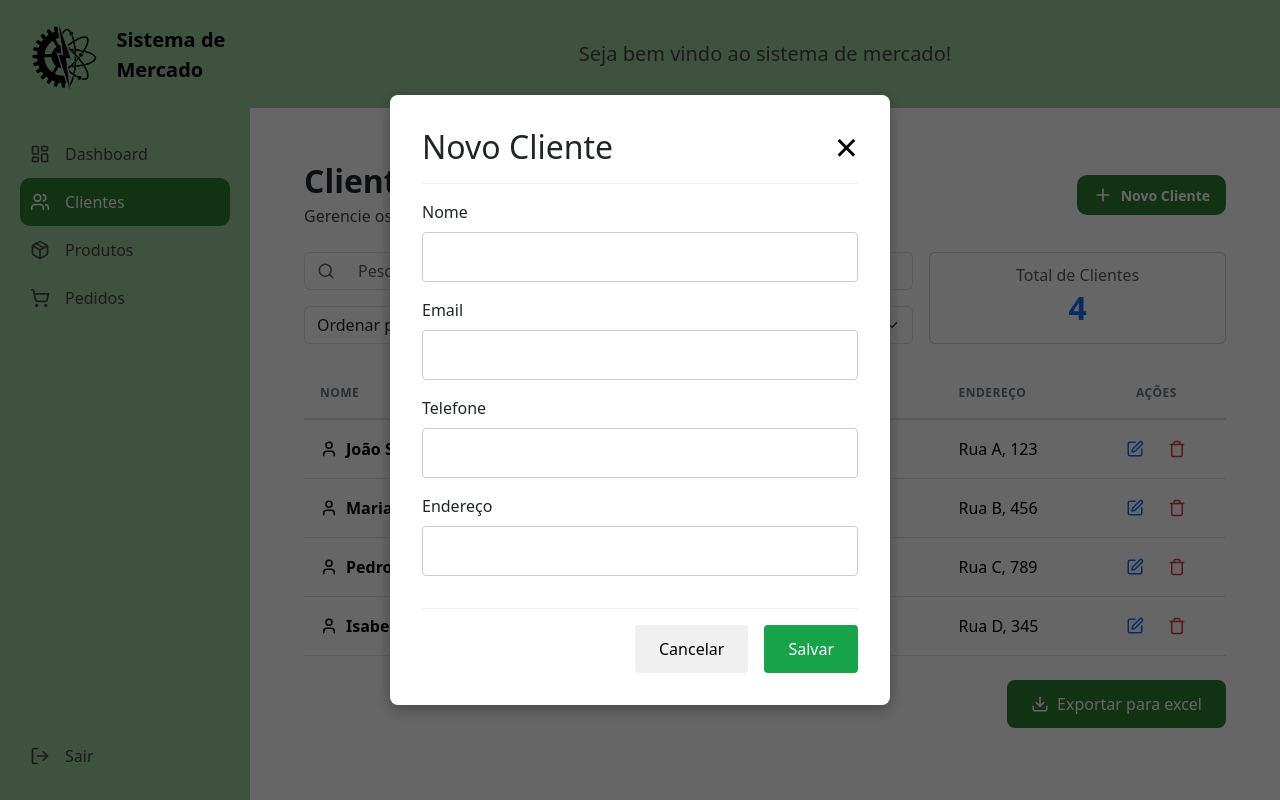
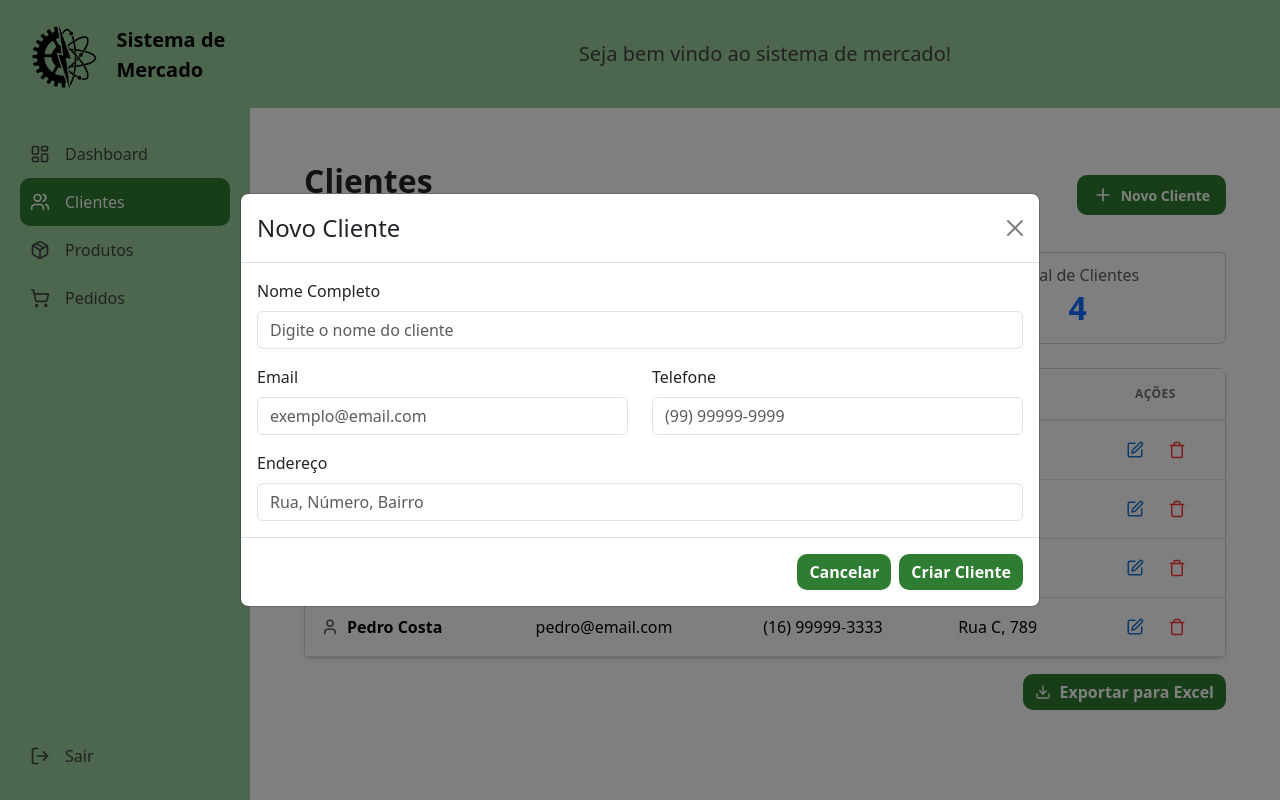
Before and after one commit to renatomalaco/Teste-Admissional-Estagio-React, a React (Vite) app: page /clientes in a window 1280 px wide. Both pictures are taken after a click on the button "Novo Cliente". Built offline with nearby package versions, Linux system fonts and the light colour scheme.

Commit message:
Ajuste de funcionalidade

```diff
--- a/package.json
+++ b/package.json
@@ -20,7 +20,8 @@
     "react-router-dom": "^7.6.3",
     "react-toastify": "^11.0.5",
     "sass": "^1.89.2",
-    "styled-components": "^6.1.19"
+    "styled-components": "^6.1.19",
+    "xlsx": "^0.18.5"
   },
   "devDependencies": {
     "@eslint/js": "^9.29.0",
--- a/src/components/ClientForm/index.jsx
+++ b/src/components/ClientForm/index.jsx
@@ -1,27 +1,28 @@
 import { useState, useEffect } from 'react';
-import './style.scss'; // Criaremos este arquivo a seguir
+import { Modal, Button, Form, Row, Col } from 'react-bootstrap';
 
-const ClientForm = ({ show, handleClose, handleSubmit, initialData }) => {
+export default function ClientForm({ show, handleClose, handleSubmit, initialData }) {
   const [formData, setFormData] = useState({
     name: '',
     email: '',
     phone: '',
-    address: ''
+    address: '',
   });
 
+  const isEditing = !!initialData;
+
   useEffect(() => {
-    // Se 'initialData' existir (modo de edição), preenche o formulário.
-    // Senão, reseta para os valores iniciais (modo de criação).
-    if (initialData) {
-      setFormData(initialData);
+    if (isEditing) {
+      setFormData({
+        name: initialData.name,
+        email: initialData.email,
+        phone: initialData.phone,
+        address: initialData.address,
+      });
     } else {
       setFormData({ name: '', email: '', phone: '', address: '' });
     }
-  }, [initialData, show]);
-
-  if (!show) {
-    return null;
-  }
+  }, [initialData, isEditing]);
 
   const handleChange = (e) => {
     const { name, value } = e.target;
@@ -34,37 +35,44 @@ const ClientForm = ({ show, handleClose, handleSubmit, initialData }) => {
   };
 
   return (
-    <div className="modal-overlay" onClick={handleClose}>
-      <div className="modal-content" onClick={e => e.stopPropagation()}>
-        <div className="modal-header">
-          <h2>{initialData ? 'Editar Cliente' : 'Novo Cliente'}</h2>
-          <button onClick={handleClose} className="close-button">&times;</button>
-        </div>
-        <form onSubmit={onFormSubmit} className="modal-body">
-          <div className="form-group">
-            <label htmlFor="name">Nome</label>
-            <input type="text" id="name" name="name" value={formData.name} onChange={handleChange} required />
-          </div>
-          <div className="form-group">
-            <label htmlFor="email">Email</label>
-            <input type="email" id="email" name="email" value={formData.email} onChange={handleChange} required />
-          </div>
-          <div className="form-group">
-            <label htmlFor="phone">Telefone</label>
-            <input type="tel" id="phone" name="phone" value={formData.phone} onChange={handleChange} />
-          </div>
-          <div className="form-group">
-            <label htmlFor="address">Endereço</label>
-            <input type="text" id="address" name="address" value={formData.address} onChange={handleChange} />
-          </div>
-          <div className="modal-footer">
-            <button type="button" className="btn-secondary" onClick={handleClose}>Cancelar</button>
-            <button type="submit" className="btn-primary">Salvar</button>
-          </div>
-        </form>
-      </div>
-    </div>
+    <Modal show={show} onHide={handleClose} centered size="lg">
+      <Modal.Header closeButton>
+        <Modal.Title>{isEditing ? 'Editar Cliente' : 'Novo Cliente'}</Modal.Title>
+      </Modal.Header>
+      <Form onSubmit={onFormSubmit}>
+        <Modal.Body>
+          <Form.Group className="mb-3">
+            <Form.Label>Nome Completo</Form.Label>
+            <Form.Control type="text" name="name" value={formData.name} onChange={handleChange} placeholder="Digite o nome do cliente" required />
+          </Form.Group>
+          <Row>
+            <Col md={6}>
+              <Form.Group className="mb-3">
+                <Form.Label>Email</Form.Label>
+                <Form.Control type="email" name="email" value={formData.email} onChange={handleChange} placeholder="exemplo@email.com" required />
+              </Form.Group>
+            </Col>
+            <Col md={6}>
+              <Form.Group className="mb-3">
+                <Form.Label>Telefone</Form.Label>
+                <Form.Control type="text" name="phone" value={formData.phone} onChange={handleChange} placeholder="(99) 99999-9999" />
+              </Form.Group>
+            </Col>
+          </Row>
+          <Form.Group>
+            <Form.Label>Endereço</Form.Label>
+            <Form.Control type="text" name="address" value={formData.address} onChange={handleChange} placeholder="Rua, Número, Bairro" />
+          </Form.Group>
+        </Modal.Body>
+        <Modal.Footer>
+          <Button variant="secondary" onClick={handleClose}>
+            Cancelar
+          </Button>
+          <Button variant="primary" type="submit">
+            {isEditing ? 'Atualizar Cliente' : 'Criar Cliente'}
+          </Button>
+        </Modal.Footer>
+      </Form>
+    </Modal>
   );
-};
-
-export default ClientForm;
+}
--- a/src/pages/Clientes/index.jsx
+++ b/src/pages/Clientes/index.jsx
@@ -1,59 +1,34 @@
+import { useState, useEffect, useMemo } from 'react';
+import { Search, SquarePen, Trash, User, Plus, Download } from 'lucide-react';
+import * as XLSX from 'xlsx';
+import PageHeader from '../../components/PageHeader';
+import ClientForm from '../../components/ClientForm';
 import './style.scss';
-import PageHeader from '../../components/PageHeader';
-import { Search, Download, SquarePen, Trash, User, Plus } from 'lucide-react';
-import { useState, useEffect, useMemo } from 'react';
-import ClientForm from '../../components/ClientForm';
 
 const mockClients = [
-    {
-        id: 1,
-        name: 'João Silva',
-        email: 'joao@email.com',
-        phone: '(16) 99999-1111',
-        address: 'Rua A, 123'
-    },
-    {
-        id: 2,
-        name: 'Maria Santos',
-        email: 'maria@email.com',
-        phone: '(16) 99999-2222',
-        address: 'Rua B, 456'
-    },
-    {
-        id: 3,
-        name: 'Pedro Costa',
-        email: 'pedro@email.com',
-        phone: '(16) 99999-3333',
-        address: 'Rua C, 789'
-    },
-    {
-        id: 4,
-        name: 'Isabela Souza',
-        email: 'isabela@email.com',
-        phone: '(16) 99999-4444',
-        address: 'Rua D, 345'
-    },
+    { id: 1, name: 'João Silva', email: 'joao@email.com', phone: '(16) 99999-1111', address: 'Rua A, 123' },
+    { id: 2, name: 'Maria Santos', email: 'maria@email.com', phone: '(16) 99999-2222', address: 'Rua B, 456' },
+    { id: 3, name: 'Pedro Costa', email: 'pedro@email.com', phone: '(16) 99999-3333', address: 'Rua C, 789' },
+    { id: 4, name: 'Isabela Souza', email: 'isabela@email.com', phone: '(16) 99999-4444', address: 'Rua D, 345' },
 ];
 
 const Clientes = () => {
-  // Lógica de estado e localStorage
   const [clients, setClients] = useState(() => {
     try {
         const storedClients = localStorage.getItem('clients');
         return storedClients ? JSON.parse(storedClients) : mockClients;
     } catch { return mockClients; }
   });
+
   useEffect(() => {
     localStorage.setItem('clients', JSON.stringify(clients));
   }, [clients]);
 
-  // Estados para UI e dados
   const [showModal, setShowModal] = useState(false);
   const [editingClient, setEditingClient] = useState(null);
   const [searchTerm, setSearchTerm] = useState('');
-  const [sortOrder, setSortOrder] = useState('');
+  const [sortOrder, setSortOrder] = useState('name-asc');
 
-  // Filtra e ordena os clientes com useMemo para otimização
   const displayedClients = useMemo(() => {
     let filtered = [...clients].filter(client =>
       client.name.toLowerCase().includes(searchTerm.toLowerCase())
@@ -69,6 +44,9 @@ const Clientes = () => {
       case 'email-asc':
         filtered.sort((a, b) => a.email.localeCompare(b.email));
         break;
+      case 'phone-asc':
+        filtered.sort((a, b) => a.phone.localeCompare(b.phone));
+        break;
       case 'address-asc':
         filtered.sort((a, b) => a.address.localeCompare(b.address));
         break;
@@ -78,7 +56,6 @@ const Clientes = () => {
     return filtered;
   }, [clients, searchTerm, sortOrder]);
 
-  // Handlers para o Modal e CRUD
   const handleCloseModal = () => {
     setShowModal(false);
     setEditingClient(null);
@@ -106,21 +83,36 @@ const Clientes = () => {
   };
 
   const handleExportClick = () => {
-    alert('Lógica de exportação para Excel seria chamada aqui!');
+    if (displayedClients.length === 0) {
+      alert("Não há dados para exportar.");
+      return;
+    }
+
+    const dataToExport = displayedClients.map(client => ({
+      'Nome': client.name,
+      'Email': client.email,
+      'Telefone': client.phone,
+      'Endereço': client.address,
+    }));
+
+    const worksheet = XLSX.utils.json_to_sheet(dataToExport);
+    const workbook = XLSX.utils.book_new();
+    XLSX.utils.book_append_sheet(workbook, worksheet, "Clientes");
+
+    XLSX.writeFile(workbook, "ListaDeClientes.xlsx");
   };
 
   return (
-    // Estrutura de layout inspirada em Bootstrap, como na página de Produtos
     <div className="container-fluid p-3 p-md-4">
       <PageHeader
         title="Clientes"
         subtitle="Gerencie os clientes do seu mercado"
         buttonText="Novo Cliente"
         onButtonClick={() => handleShowModal()}
+        buttonClassName="d-none d-lg-flex"
       />
 
       <div className="mt-4">
-        {/* Filtros e Card de Stats */}
         <div className="row mb-4 g-3">
           <div className="col-lg-8">
             <div className="d-flex flex-column gap-3 h-100">
@@ -139,17 +131,17 @@ const Clientes = () => {
                 value={sortOrder}
                 onChange={(e) => setSortOrder(e.target.value)}
               >
-                <option value="">Ordenar por...</option>
-                <option value="name-asc">Nome (A-Z)</option>
-                <option value="name-desc">Nome (Z-A)</option>
+                <option value="name-asc">Ordenar por: Nome (A-Z)</option>
+                <option value="name-desc">Ordenar por: Nome (Z-A)</option>
                 <option value="email-asc">Ordenar por: Email</option>
+                <option value="phone-asc">Ordenar por: Telefone</option>
                 <option value="address-asc">Ordenar por: Endereço</option>
               </select>
             </div>
           </div>
           <div className="col-lg-4">
             <div className="card text-center h-100">
-              <div className="card-body py-3 d-flex flex-column justify-content-center">
+              <div className="card-body py-2 d-flex flex-column justify-content-center">
                 <h6 className="card-subtitle mb-1 text-muted">Total de Clientes</h6>
                 <p className="card-text h2 fw-bold text-primary mb-0">{displayedClients.length}</p>
               </div>
@@ -157,39 +149,16 @@ const Clientes = () => {
           </div>
         </div>
 
-        {/* Tabela de Clientes */}
-        {/* <div className="table-container">
-          <table className="clients-table">
-            <thead>
-              <tr>
-                <th>Nome</th><th>Email</th><th>Telefone</th><th>Endereço</th><th className="actions-header">Ações</th>
-              </tr>
-            </thead>
-            <tbody>
-              {displayedClients.map((client) => (
-                <tr key={client.id}>
-                  <td data-label="Nome"><User className="icon-cell" /> {client.name}</td>
-                  <td data-label="Email">{client.email}</td>
-                  <td data-label="Telefone">{client.phone}</td>
-                  <td data-label="Endereço">{client.address}</td>
-                  <td data-label="Ações" className="actions-cell">
-                    <button onClick={() => handleShowModal(client)} className="icon-button edit" title="Editar"><SquarePen /></button>
-                    <button onClick={() => handleDelete(client.id)} className="icon-button delete" title="Excluir"><Trash /></button>
-                  </td>
-                </tr>
-              ))}
-            </tbody>
-          </table> */}
-
-        <div className="table-responsive">
+        <div className="card shadow-sm d-none d-lg-block">
+          <div className="table-responsive">
             <table className="table table-hover align-middle mb-0">
               <thead>
                 <tr>
-                  <th scope="col">Nome</th>
-                  <th scope="col">Email</th>
-                  <th scope="col">Telefone</th>
-                  <th scope="col">Endereço</th>
-                  <th scope="col" className="text-center">Ações</th>
+                  <th>Nome</th>
+                  <th>Email</th>
+                  <th>Telefone</th>
+                  <th>Endereço</th>
+                  <th className="text-center">Ações</th>
                 </tr>
               </thead>
               <tbody>
@@ -197,8 +166,7 @@ const Clientes = () => {
                   <tr key={client.id}>
                     <td>
                       <div className="d-flex align-items-center gap-2">
-                        {/* Mantendo o ícone de User como pedido */}
-                        <User size={18} className="text" />
+                        <User size={18} className="text-muted" />
                         <strong>{client.name}</strong>
                       </div>
                     </td>
@@ -207,11 +175,11 @@ const Clientes = () => {
                     <td>{client.address}</td>
                     <td>
                       <div className="d-flex gap-2 justify-content-center">
-                        <button className="btn btn-sm border-0 btn-icon" onClick={() => handleShowModal(client)} title="Editar">
-                          <SquarePen size={18} className="text-primary" />
+                        <button className="btn btn-sm border-0 btn-icon" onClick={() => handleShowModal(client)}>
+                          <SquarePen size={18} color="#1976D2" />
                         </button>
-                        <button className="btn btn-sm border-0 btn-icon" onClick={() => handleDelete(client.id)} title="Excluir">
-                          <Trash size={18} className="text-danger" />
+                        <button className="btn btn-sm border-0 btn-icon" onClick={() => handleDelete(client.id)}>
+                          <Trash size={18} color="#FB3737" />
                         </button>
                       </div>
                     </td>
@@ -219,15 +187,51 @@ const Clientes = () => {
                 ))}
               </tbody>
             </table>
+          </div>
         </div>
 
-        {/* Botão Exportar */}
-        <div className="export-action">
-            <button className="export-button" onClick={handleExportClick}><Download /> Exportar para excel</button>
+        <div className="text-end mt-3 d-none d-lg-block">
+          <button className="btn btn-success" onClick={handleExportClick}>
+            <Download size={16} className="me-2" />
+            Exportar para Excel
+          </button>
+        </div>
+
+        <div className="d-lg-none">
+          {displayedClients.map(client => (
+            <div key={client.id} className="card shadow-sm mb-3">
+              <div className="card-body">
+                <div className="d-flex justify-content-between align-items-center mb-2">
+                  <div className="d-flex align-items-center gap-2">
+                    <User size={18} className="text-primary" />
+                    <strong className="card-title">{client.name}</strong>
+                  </div>
+                  <div className="d-flex gap-2">
+                    <button className="btn btn-sm border-0 btn-icon" onClick={() => handleShowModal(client)}>
+                      <SquarePen size={18} color="#1976D2" />
+                    </button>
+                    <button className="btn btn-sm border-0 btn-icon" onClick={() => handleDelete(client.id)}>
+                      <Trash size={18} color="#FB3737" />
+                    </button>
+                  </div>
+                </div>
+                <div className="d-flex flex-column text-muted small gap-1">
+                  <span>{client.email}</span>
+                  <span>{client.phone}</span>
+                  <span>{client.address}</span>
+                </div>
+              </div>
+            </div>
+          ))}
+          <div className="text-end mt-3">
+            <button className="btn btn-success btn-sm" onClick={handleExportClick}>
+              <Download size={16} className="me-2" />
+              Exportar para Excel
+            </button>
+          </div>
         </div>
       </div>
 
-      {/* Modal de Formulário */}
       <ClientForm
         show={showModal}
         handleClose={handleCloseModal}
@@ -235,7 +239,6 @@ const Clientes = () => {
         initialData={editingClient}
       />
 
-      {/* Botão Flutuante para Mobile (FAB) */}
       <button
         className="btn btn-primary btn-lg rounded-circle d-lg-none fab-mobile"
         onClick={() => handleShowModal()}
--- a/src/pages/Clientes/style.scss
+++ b/src/pages/Clientes/style.scss
@@ -1,121 +1,36 @@
 @import "/src/styles/variables.scss";
 
-// Variáveis locais (se necessário)
-$text-color: $neutral-1;
-$border-color: $tertiary;
-$background-light: $neutral-2;
+.btn-icon {
+  background-color: transparent !important;
 
-// Container da Tabela (Estes estilos continuam úteis)
-.table-container {
-    background-color: $neutral-2;
-    border: 1px solid $border-color;
-    border-radius: 8px;
-    padding: 1rem;
-    box-shadow: 0 1px 3px 0 rgba(0, 0, 0, 0.05);
-    overflow-x: auto;
+  &:hover {
+    background-color: rgba(0, 0, 0, 0.05) !important;
+  }
 }
 
-// Tabela
-.clients-table {
-    width: 100%;
-    border-collapse: collapse;
+.table {
+  > :not(caption) > * > * {
+    border-bottom-width: 1px;
+    padding: 1rem;
+  }
 
-    th, td {
-        padding: 0.75rem 1rem;
-        text-align: left;
-        border-bottom: 1px solid $border-color;
-        color: $text-color;
-        vertical-align: middle;
+  thead {
+    th {
+      text-transform: uppercase;
+      font-size: 0.75rem;
+      letter-spacing: 0.5px;
+      color: #6c757d;
+      border-bottom-width: 2px !important;
     }
-
-    th {
-        font-weight: 600;
-        font-size: 0.875rem;
-        color: #6b7280;
-    }
-
-    tbody tr:last-child td {
-        border-bottom: none;
-    }
-
-    tbody tr:hover {
-        background-color: $background-light;
-    }
-
-    .icon-cell {
-        width: 16px;
-        height: 16px;
-        color: $grey;
-        margin-right: 0.5rem;
-        vertical-align: middle;
-    }
-
-    .actions-header {
-        text-align: center;
-    }
-
-    .actions-cell {
-        display: flex;
-        justify-content: center;
-        gap: 0.5rem;
-
-        .icon-button {
-            background: none;
-            border: none;
-            cursor: pointer;
-            padding: 0.25rem;
-            border-radius: 50%;
-            display: flex;
-            align-items: center;
-            justify-content: center;
-
-            svg { width: 20px; height: 20px; }
-
-            &.edit { color: $blue; }
-            &.delete { color: $red; }
-
-            &:hover { background-color: #f0f0f0; }
-        }
-    }
+  }
 }
 
-// Botão de Exportar
-.export-action {
-    display: flex;
-    justify-content: flex-end;
-    margin-top: 1.5rem; // Adicionado um espaçamento
-}
-
-.export-button {
-    background-color: $secondary; // Usando uma cor de suas variáveis
-    color: $neutral-2;
-    border: none;
-    border-radius: 8px;
-    padding: 0.75rem 1.5rem;
-    font-size: 1rem;
-    font-weight: 500;
-    cursor: pointer;
-    display: flex;
-    align-items: center;
-    gap: 0.5rem;
-    transition: background-color 0.2s, transform 0.2s;
-
-    &:hover {
-        background-color: darken($secondary, 10%);
-        transform: translateY(-2px);
-    }
-
-    svg {
-        width: 18px;
-        height: 18px;
-    }
-}
-
-// Estilos para o Botão Flutuante (FAB) em telas pequenas
 .fab-mobile {
   position: fixed;
   bottom: 20px;
   right: 20px;
-  z-index: 999;
-  box-shadow: 0 4px 12px rgba(0,0,0,0.2);
+  width: 60px;
+  height: 60px;
+  box-shadow: 0 4px 12px rgba(0, 0, 0, 0.2);
+  z-index: 1000;
 }
```
Also changed, not shown: 1 other file (tests, documents, lock files or other folders).
